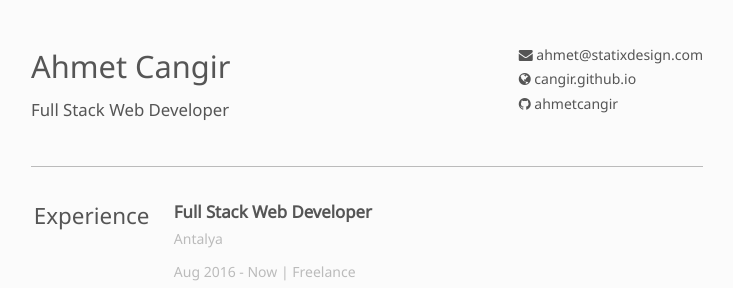
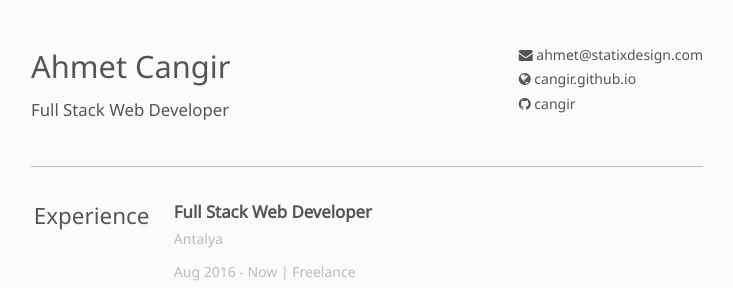
Before and after one commit to cangir/resume, a Jekyll site: the page built from index.html, in a window 1280 px wide. Shown: the top 288 px of the page, without its empty margins (273-1006 px from the left). Built offline with Jekyll 4.4.1, drawn with Linux system fonts in a browser that asks for light colours.

Commit message:
Update resume.yml

```diff
--- a/_data/resume.yml
+++ b/_data/resume.yml
@@ -10,7 +10,7 @@ contact:
     text: cangir.github.io
     link: https://cangir.github.io
   - icon: fa-github
-    text: ahmetcangir
+    text: cangir
     link: https://github.com/cangir
 experience:
   - title: Full Stack Web Developer
```
